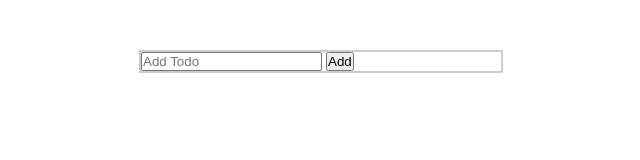
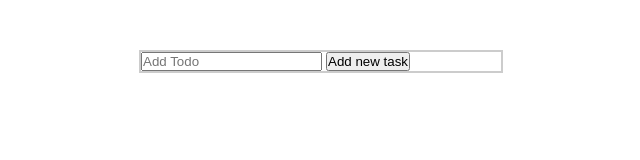
Before and after one commit to shru417/toDoList, a plain HTML site: page index.html in a window 1280 px wide. Shown: the whole page, without its empty margins (319-959 px from the left). Drawn offline with Linux system fonts and the light colour scheme.

Commit message:
changed html

```diff
--- a/index.html
+++ b/index.html
@@ -11,8 +11,7 @@
 
     <section>
         <input type="text" id="inp" placeholder="Add Todo">
-        <button id="addTodo">Add</button>
-
+        <button id="addTodo">Add new task</button>
         <ul id="list">
 
         </ul>
```
